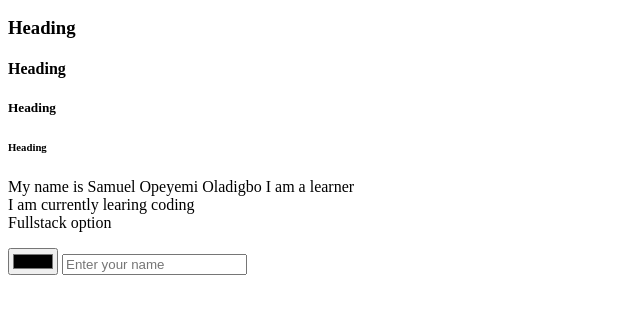
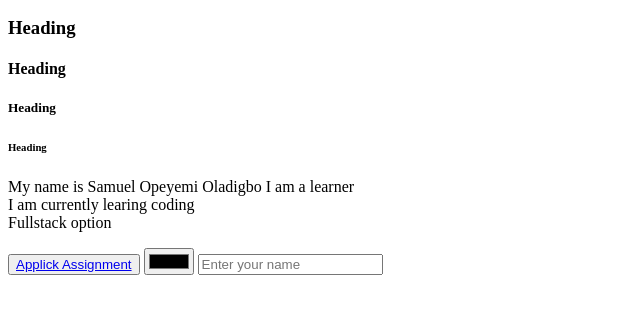
Before and after one commit to GRACEFILLED-TECH/My-July-Class-, a plain HTML site: page index.html in a window 1280 px wide. Shown: the part 136-450 px from the top of the page, without its empty margins (0-640 px from the left). Drawn offline with Linux system fonts and the light colour scheme.

Commit message:
updated html

```diff
--- a/index.html
+++ b/index.html
@@ -15,6 +15,7 @@
     <h6>Heading</h6>
     <p>My name is Samuel Opeyemi Oladigbo I am a learner <br/> I am currently learing coding </BR> Fullstack option
     </p>
+    <button class="#""> <a href="APPCLICK-ASSIGNMENT/appclick.html">Applick Assignment</a></button>
     <!-- <a href="https://www.google.com" target="_blank">link to google</a> -->
      <input type="color" placeholder="Enter your name">
      <input type="email" placeholder="Enter your name">
```
